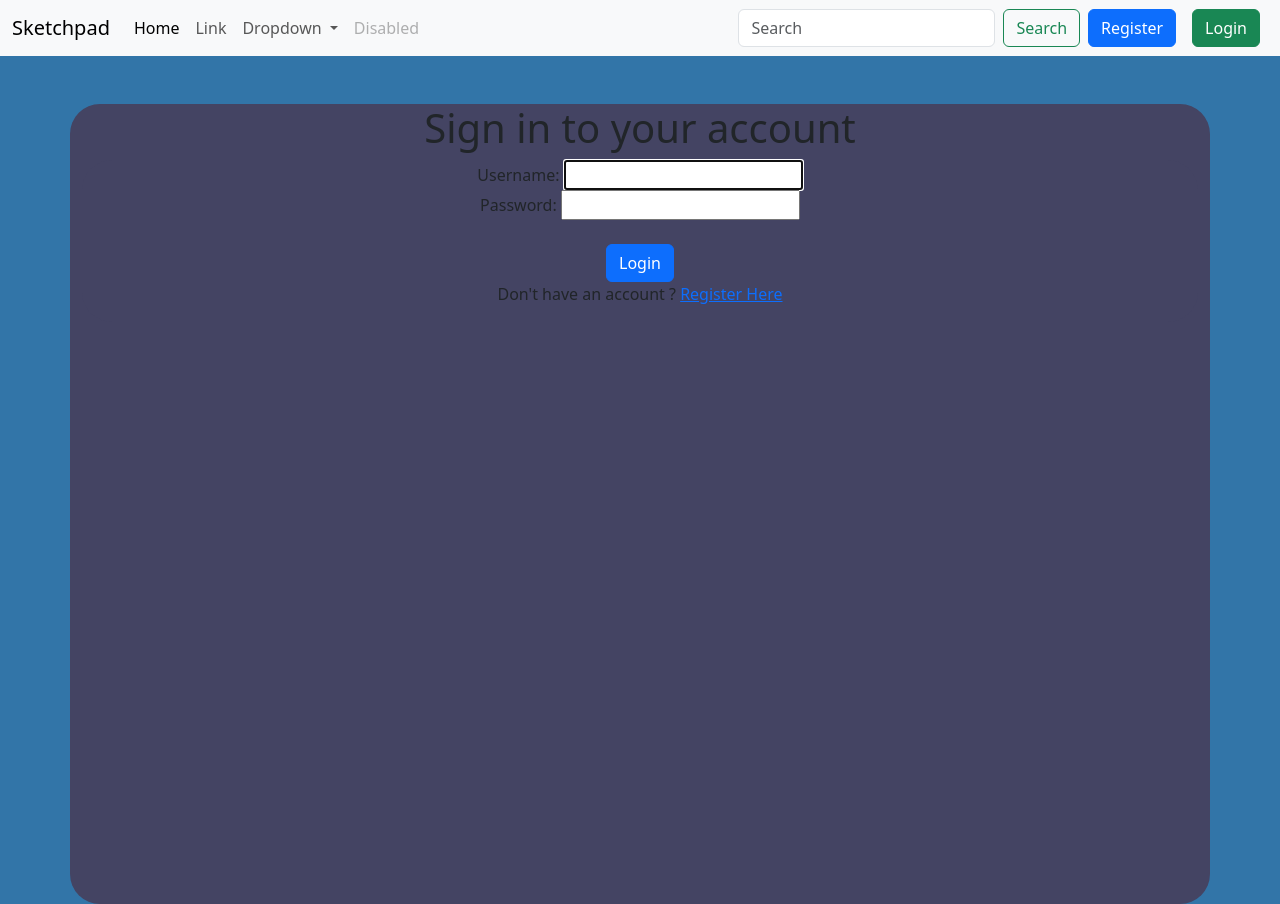
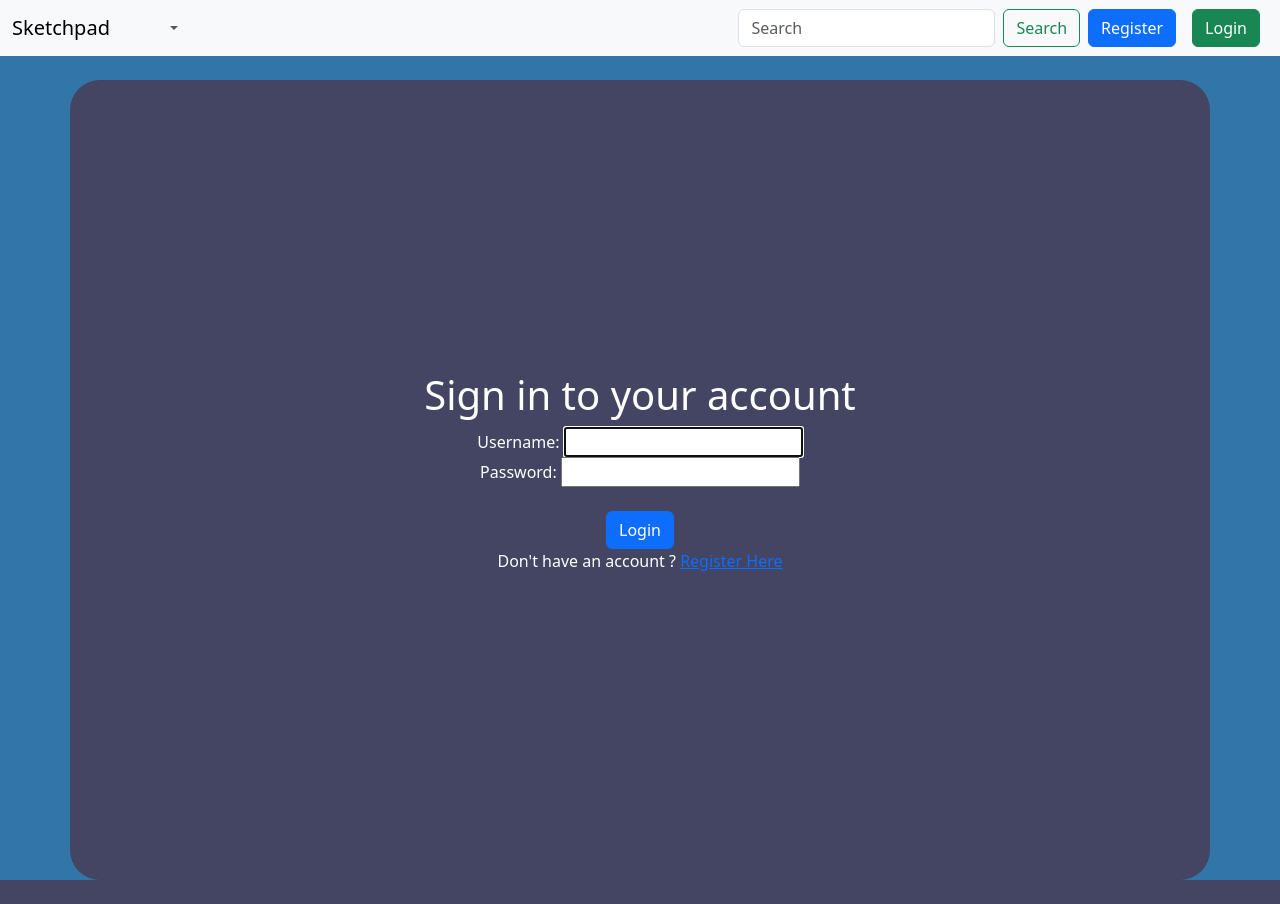
Before and after one commit to Emad-2003/Sketchpad, a Django app: page /accounts/login/ in a window 1280 px wide. After the commit the page ends 880 px from the top, so only its background shows below. Run offline with Django 5.2, Linux system fonts and the light colour scheme; some libraries are stand-ins or nearby versions.

Commit message:
Final commit for version 1

```diff
--- a/pracs/notes/templates/notes_index.html
+++ b/pracs/notes/templates/notes_index.html
@@ -10,7 +10,7 @@
         {{m}}
     </div>
     {% endfor %}
-    <div class="container">
+    <div class="container text-white min-vh-100 d-flex justify-content-center align-items-center ">
         <h1>Welcome to Sketchpad</h1>
     </div>
 {% endblock %}
--- a/pracs/static/css/layout.css
+++ b/pracs/static/css/layout.css
@@ -7,6 +7,7 @@ canvas{
 body{
     margin:0;
     background: #3275a8;
+    color:white;
 }
 
 .container{
@@ -15,3 +16,7 @@ body{
     text-align: center;
     justify-content: center;
 }
+
+.container-text{
+    color:whitesmoke;
+}
--- a/pracs/templates/layout.html
+++ b/pracs/templates/layout.html
@@ -22,24 +22,24 @@
       <div class="collapse navbar-collapse" id="navbarSupportedContent">
         <ul class="navbar-nav me-auto mb-2 mb-lg-0">
           <li class="nav-item">
-            <a class="nav-link active" aria-current="page" href="#">Home</a>
+            <a class="nav-link active" aria-current="page" href="#"></a>
           </li>
           <li class="nav-item">
-            <a class="nav-link" href="#">Link</a>
+            <a class="nav-link" href="#"></a>
           </li>
           <li class="nav-item dropdown">
             <a class="nav-link dropdown-toggle" href="#" role="button" data-bs-toggle="dropdown" aria-expanded="false">
-              Dropdown
+
             </a>
             <ul class="dropdown-menu">
-              <li><a class="dropdown-item" href="#">Action</a></li>
-              <li><a class="dropdown-item" href="#">Another action</a></li>
+              <li><a class="dropdown-item" href="#"></a></li>
+              <li><a class="dropdown-item" href="#"></a></li>
               <li><hr class="dropdown-divider"></li>
-              <li><a class="dropdown-item" href="#">Something else here</a></li>
+              <li><a class="dropdown-item" href="#"></a></li>
             </ul>
           </li>
           <li class="nav-item">
-            <a class="nav-link disabled" aria-disabled="true">Disabled</a>
+            <a class="nav-link disabled" aria-disabled="true"></a>
           </li>
         </ul>
         <form class="d-flex" role="search">
--- a/pracs/templates/registration/login.html
+++ b/pracs/templates/registration/login.html
@@ -6,10 +6,11 @@
 
 {% block content %}
 
-    <h1 class="text-center mt-5">Sign in to your account</h1>
-    <div class="container d-flex justify-content-center align-items-center">
+
+    <div class="container min-vh-100 text-white d-flex justify-content-center align-items-center">
         <form method="post">
             {% csrf_token %}
+            <h1 >Sign in to your account</h1>
             {{form | bootstrap}}
             <button class="btn btn-primary mt-4">Login</button>
             <p>Don't have an account ? <a href="{% url 'register' %}">Register Here</a></p>
```
Also changed, not shown: pracs/db.sqlite3, pracs/media/photos/temp_0WLvt2B.png (added), pracs/media/photos/temp_CNm9Mqy.png (added), pracs/media/photos/temp_HSE6R7J.png (added), pracs/media/photos/temp_O3Dn9JY.png (added), pracs/media/photos/temp_oOZ5w95.png (added), pracs/media/photos/temp_u6e76gU.png (added).
